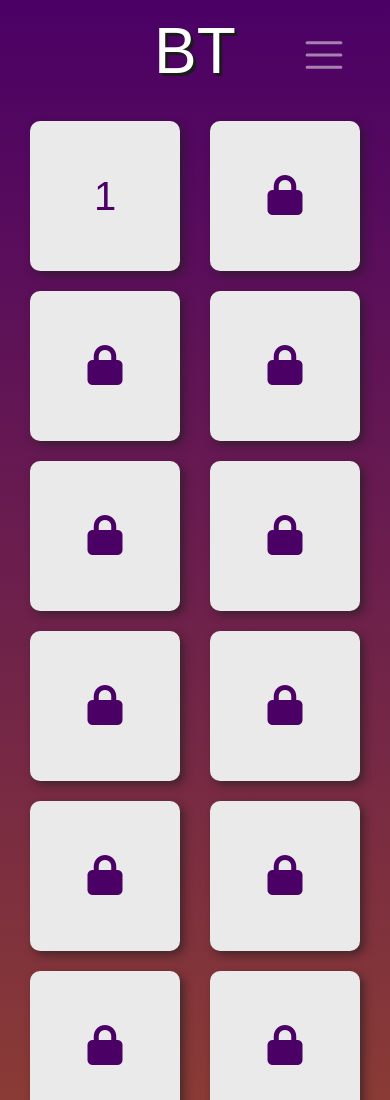
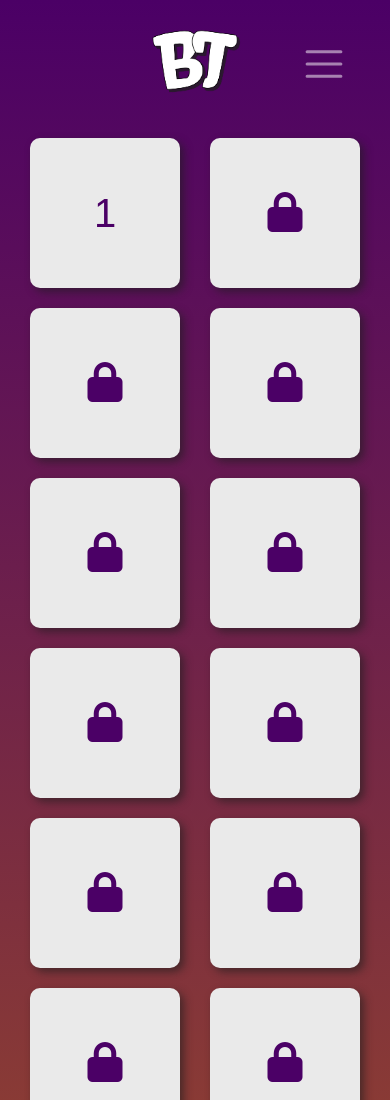
Before and after one commit to sdthomas91/brain-trainer, a website: page index.html in a window 390 px wide. Shown: the top 1100 px of the page. Drawn offline with nearby package versions, Linux system fonts and the light colour scheme; a web font is replaced by a local one.

Commit message:
using an image and styling for mobile logo to make the BT look more like BT than BJ

```diff
--- a/assets/css/style.css
+++ b/assets/css/style.css
@@ -43,6 +43,9 @@ p {
 
 .logo-text-mobile {
     font-size: 4rem;
+    display: flex;
+    justify-content: center;
+    align-items: center;
 }
 
 .logo-text {
@@ -426,6 +429,10 @@ p {
     #player-1 {
         margin: 0;
     }
+
+    .navbar-brand {
+        width: 50%;
+    }
 }
 
 /* ------------------ XXS Screens */
--- a/index.html
+++ b/index.html
@@ -38,8 +38,9 @@
       <nav class="navbar navbar-expand-lg navbar-dark">
         <!--  Show this only on mobile to medium screens  -->
         <a class="navbar-brand d-lg-none mx-auto" href="index.html"
-          ><h1 class="logo-text-mobile">BT</h1></a
-        >
+          ><h1 class="logo-text-mobile">
+            <img src="assets/images/mobile-logo.png" style="width: 100%" /></h1
+        ></a>
 
         <button
           class="navbar-toggler"
```
Also changed, not shown: leaderboard.html (+1 -1 lines), level-1.html (+3 -1 lines).
